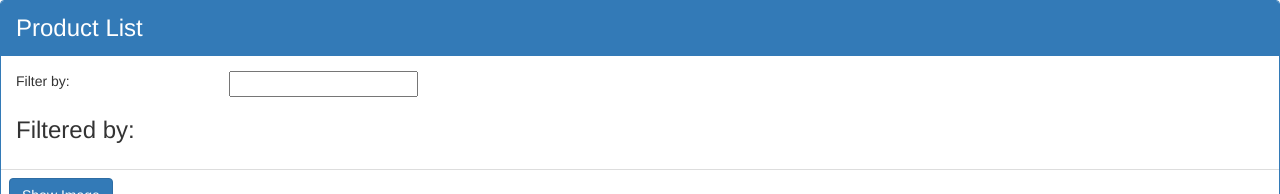
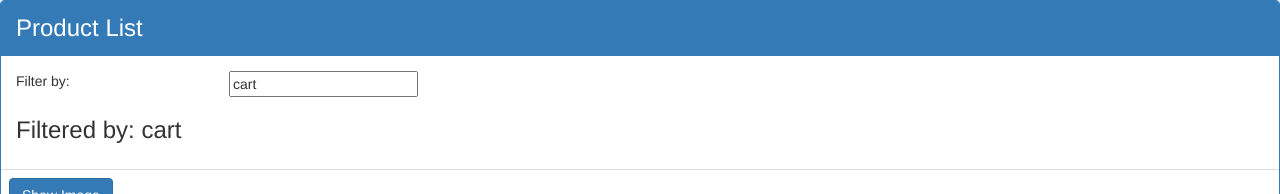
Before and after one commit to ekramulmostafa/angular-testing, an Angular app: page / in a window 1280 px wide. Shown: the top 194 px of the page. Built offline with nearby package versions, Linux system fonts and the light colour scheme.

Commit message:
2 way bindings

```diff
--- a/src/app/app.module.ts
+++ b/src/app/app.module.ts
@@ -1,6 +1,6 @@
 import { BrowserModule } from '@angular/platform-browser';
 import { NgModule } from '@angular/core';
-
+import {FormsModule } from "@angular/forms";
 import { AppComponent } from './app.component';
 import { ProductListComponent } from './products/product-list.component';
 
@@ -10,7 +10,8 @@
     ProductListComponent
   ],
   imports: [
-    BrowserModule
+    BrowserModule,
+    FormsModule
   ],
   providers: [],
   bootstrap: [AppComponent]
--- a/src/app/products/product-list.component.html
+++ b/src/app/products/product-list.component.html
@@ -6,12 +6,12 @@
         <div class="row">
             <div class="col-md-2">Filter by:</div>
             <div class="col-md-4">
-                <input type="text" />
+                <input type="text" [(ngModel)] = 'listFilter' />
             </div>
         </div>
         <div class="row">
             <div class="col-md-6">
-                <h3>Filtered by: </h3>
+                <h3>Filtered by: {{listFilter}}</h3>
             </div>
         </div>
     </div>
--- a/src/app/products/product-list.component.ts
+++ b/src/app/products/product-list.component.ts
@@ -11,6 +11,7 @@
     imageWidth: number = 50;
     imageMargin: number = 2;
     showImage: boolean = false;
+    listFilter: string = 'cart';
     products: any[] = [{
             'productId': 1,
             'productName': 'Leaf Rake',
```
